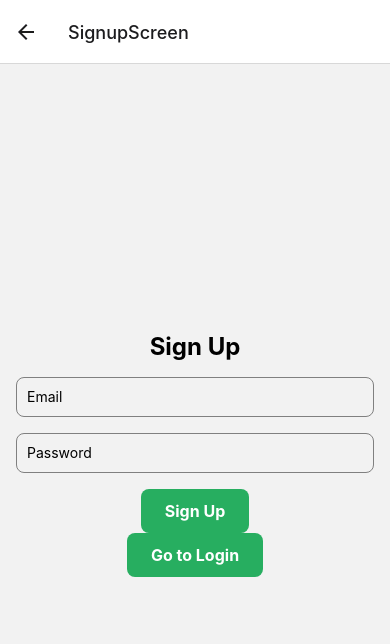
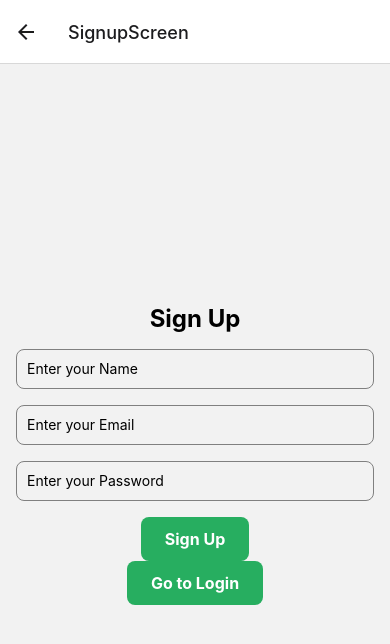
Before and after one commit to okvignesh/vproject, a React Native app: screen /SignupScreen in a window 390 px wide. Shown: the top 644 px of the page. Built offline with nearby package versions, Linux system fonts and the light colour scheme.

Commit message:
Shown Username in Signup and after Login

```diff
--- a/src/containers/LoginScreen/index.js
+++ b/src/containers/LoginScreen/index.js
@@ -16,11 +16,15 @@ const LoginScreen = props => {
     console.log('Login pressed');
     auth()
       .signInWithEmailAndPassword(email, password)
-      .then(() => {
-        console.log('User Logged in successfully!');
+      .then(response => {
+        console.log(
+          'User Logged in successfully!',
+          response?.user?.displayName,
+        );
+        console.log(response);
         setEmail('');
         setPassword('');
-        props.navigation.navigate('ProfileScreen');
+        props.navigation.navigate('ProfileScreen', response?.user?.displayName);
       })
       .catch(error => {
         if (error.code === 'auth/invalid-email') {
@@ -41,7 +45,7 @@ const LoginScreen = props => {
       <TextInput
         autoCapitalize="none"
         style={styles.input}
-        placeholder="Enter your email"
+        placeholder="Enter your Email"
         onChangeText={text => setEmail(text)}
         value={email}
       />
--- a/src/containers/ProfileScreen/index.js
+++ b/src/containers/ProfileScreen/index.js
@@ -1,9 +1,13 @@
 import {StyleSheet, Text, View, TouchableOpacity, Button} from 'react-native';
 import React from 'react';
 import auth from '@react-native-firebase/auth';
-import {LoginButton, AccessToken, LoginManager} from 'react-native-fbsdk-next';
+import {useRoute} from '@react-navigation/native';
 
 const ProfileScreen = props => {
+  const route = useRoute();
+  const username = route.params;
+  console.log(username);
+
   const handleLogout = () => {
     auth()
       .signOut()
@@ -16,6 +20,7 @@ const ProfileScreen = props => {
   return (
     <View style={styles.container}>
       <Text style={styles.title}>ProfileScreen</Text>
+      <Text style={styles.title}>{`Welcome to the Dashboard ${username}`}</Text>
       <TouchableOpacity style={styles.button} onPress={handleLogout}>
         <Text style={styles.buttonText}>Logout</Text>
       </TouchableOpacity>
--- a/src/containers/SignupScreen/index.js
+++ b/src/containers/SignupScreen/index.js
@@ -12,29 +12,38 @@ import auth from '@react-native-firebase/auth';
 const SignupScreen = props => {
   const [email, setEmail] = useState('');
   const [password, setPassword] = useState('');
+  const [username, setUsername] = useState('');
 
-  const handleSignup = () => {
-    // Implement your signup logic here
-    console.log('Signup pressed');
-    auth()
-      .createUserWithEmailAndPassword(email, password)
-      .then(() => {
-        console.log('User account created & signed in!');
-        setEmail('');
-        setPassword('');
-        Alert.alert('Signup got success');
-      })
-      .catch(error => {
-        if (error.code === 'auth/email-already-in-use') {
-          console.log('That email address is already in use!');
-        }
+  const handleSignup = async () => {
+    try {
+      console.log('Signup pressed');
+      const userCredential = await auth().createUserWithEmailAndPassword(
+        email,
+        password,
+      );
+      console.log('User Account Created!');
 
-        if (error.code === 'auth/invalid-email') {
-          console.log('That email address is invalid!');
-        }
+      await userCredential.user.updateProfile({
+        displayName: username,
+      });
 
-        console.error(error);
-      });
+      setEmail('');
+      setPassword('');
+      setUsername('');
+
+      Alert.alert('Signup Successful, Login Now');
+    } catch (error) {
+      if (error.code === 'auth/email-already-in-use') {
+        console.log('That email address is already in use!');
+        Alert.alert('Email address is already in use.');
+      } else if (error.code === 'auth/invalid-email') {
+        console.log('That email address is invalid!');
+        Alert.alert('Invalid email address.');
+      } else {
+        console.log('Unexpected error during signup: ', error);
+        Alert.alert('An unexpected error occurred during signup.');
+      }
+    }
   };
 
   const handleLogin = () => {
@@ -48,15 +57,23 @@ const SignupScreen = props => {
       <TextInput
         autoCapitalize="none"
         style={styles.input}
-        placeholder="Email"
-        keyboardType="email-address"
+        placeholder="Enter your Name"
+        onChangeText={text => setUsername(text)}
+        value={username}
+      />
+
+      <TextInput
+        autoCapitalize="none"
+        style={styles.input}
+        placeholder="Enter your Email"
         onChangeText={text => setEmail(text)}
         value={email}
       />
 
       <TextInput
+        autoCapitalize="none"
         style={styles.input}
-        placeholder="Password"
+        placeholder="Enter your Password"
         secureTextEntry
         onChangeText={text => setPassword(text)}
         value={password}
```
